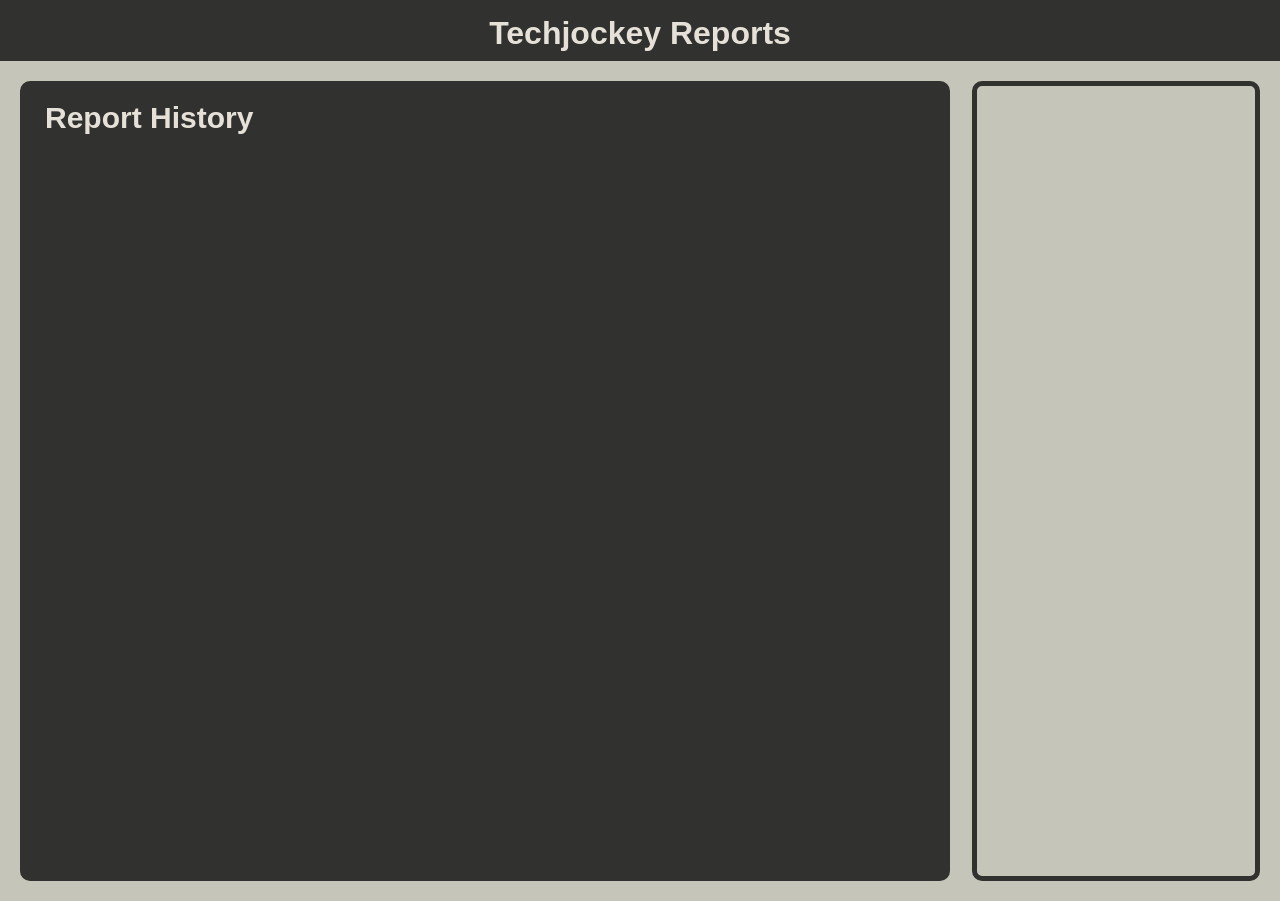
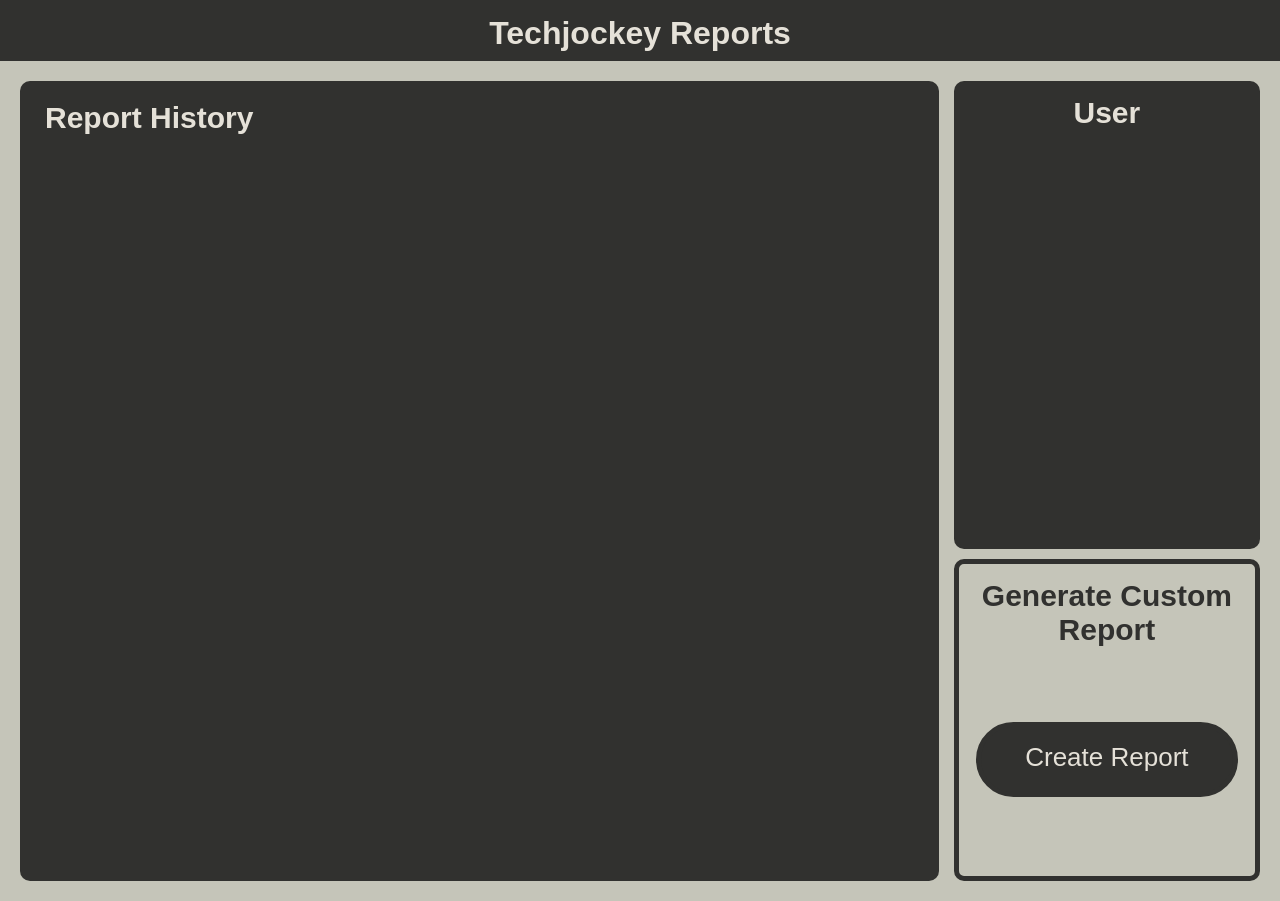
Before and after one commit to Ritvik2205/reports-dashboard, a Flask app: page / in a window 1280 px wide. Run offline with Flask 3, Linux system fonts and the light colour scheme; data that the repository does not hold is empty; some libraries are stand-ins or nearby versions; some web fonts are replaced.

Commit message:
adding report history on homepage + UI

```diff
--- a/website/static/styles.css
+++ b/website/static/styles.css
@@ -42,6 +42,14 @@ body {
     justify-content: center;
 }
 
+.home-container {
+    display: flex;
+    flex-direction: row;
+    justify-content: space-between;
+    padding: 20px;
+    height: 100svh;
+}
+
 #homepage .left-panel {
     background-color: var(--secondary-color);
     width: 75%;
@@ -56,11 +64,213 @@ body {
     color: var(--text-color);
 }
 
+#homepage .report-container {
+    display: flex;
+    flex-direction: column;
+    height: 100%;
+    overflow: scroll;
+    align-items: center;
+}
+
+#homepage .report {
+    margin-bottom: 10px;
+    height: 20%;
+    padding: 15px;
+    display: flex;
+    flex-direction: row;
+    align-items: center;
+    border-bottom: 1px solid #635c5c;
+    width: 90%;
+}
+
+#homepage .report .date-created-container {
+    margin-right: 40px;
+    margin-left: 10px;
+    background-color: #444444a5;
+    height: 100%;
+    width: 20%;
+    display: flex;
+    flex-direction: column;
+    align-items: center;
+    justify-content: center;
+    border-radius: 0 80px 80px 0;
+}
+
+.report-created-date {
+    font-size: 20px;
+    margin-top: 3px;
+}
+
+.report-info {
+    display: grid;
+    grid-template: 1fr 1fr / 200px 300px;
+    column-gap: 20px;
+    row-gap: 10px;
+}
+
+#homepage .report .report-name {
+    display: flex;
+    align-items: center;
+    font-size: 28px;
+    grid-row: 1 / span 2;
+}
+
+#homepage .report .report-tables {
+    font-size: 18px;
+}
+
+.report-buttons {
+    height: 100%;
+    margin-left: auto;
+    display: flex;
+    flex-direction: column;
+    justify-content: space-around;
+}
+
+.report-buttons a {
+    display: flex;
+    justify-content: center;
+    text-decoration: none;
+    background-color: var(--primary-color);
+    color: var(--secondary-color);
+    padding: 10px;
+    font-size: 16px;
+    border: 2px solid var(--primary-color);
+    border-radius: 50px;
+    letter-spacing: 1px;
+    font-weight: 600;
+    transition: all 0.3s ease;
+    overflow: hidden;
+    position: relative;
+    z-index: 1;
+}
+
+.report-buttons a::before {
+    content: '';
+    position: absolute;
+    top: 0;
+    left: 0;
+    width: 0;
+    height: 100%;
+    background-color: var(--secondary-color);
+    z-index: -1;
+    transition: .4s;
+    opacity: 0;
+}
+
+.report-buttons a:nth-child(2) {
+    background-color: transparent;
+    color: var(--primary-color);
+}
+
+.report-buttons a:nth-child(2):hover {
+    color: var(--secondary-color);
+}
+
+.report-buttons a:nth-child(2)::before {
+    background-color: var(--primary-color);
+}
+
+.report-buttons a:hover {
+    color: var(--primary-color);
+}
+
+.report-buttons a:hover::before {
+    width: 100%;
+    opacity: 1;
+}
+
 #homepage .right-panel {
+    width: 25%;
+    border: none;
+    padding: 0;
+    margin-left: 15px;
+    height: 100%;
+    display: flex;
+    flex-direction: column;
+}
+
+#homepage .right-panel .top-section {
+    width: 100%;
+    height: 60%;
+    margin-bottom: 10px;
+    background-color: var(--secondary-color);
+    border-radius: 10px;
+    color: var(--text-color);
+}
+
+#homepage .right-panel .top-section .top-subeading {
+    font-size: 30px;
+    font-weight: 600;
+    text-align: center;
+    padding: 15px;
+}
+
+#homepage .right-panel .bottom-section {
     background-color: var(--primary-color);
     border: 5px solid var(--secondary-color);
-    width: 20%;
+    display: flex;
+    flex-direction: column;
+    align-items: center;
+    height: 40%;
+    /* width: 100%; */
+    border-radius: 10px;
 }
+
+#homepage .right-panel .right-subheading {
+    font-size: 30px;
+    font-weight: 600;
+    text-align: center;
+    padding: 15px;
+}
+
+#homepage .right-panel a {
+    background-color: var(--secondary-color);
+    color: var(--text-color);
+    display: flex;
+    justify-content: center;
+    align-items: center;
+    padding-bottom: 5px;
+    height: 60px;
+    width: 85%;
+    border: none;
+    border-radius: 50px;
+    cursor: pointer;
+    font-size: 26px;
+    margin-top: 60px;
+    border: 5px solid var(--secondary-color);
+    transition: all 0.3s ease;
+    position: relative;
+    overflow: hidden;
+    text-decoration: none;
+    z-index: 1;
+}
+
+#homepage .right-panel a::before {
+    content: '';
+    position: absolute;
+    top: 0;
+    left: 0;
+    width: 0;
+    height: 100%;
+    background-color: var(--primary-color);
+    z-index: -1;
+    transition: all 0.3s ease-in;
+    border-radius: 40px;
+    opacity: 0;
+}
+
+#homepage .right-panel a:hover {
+    color: var(--secondary-color);
+    font-size: 30px;
+}
+
+
+#homepage .right-panel a:hover::before {
+    width: 100%;
+    opacity: 1;
+}
+
 
 /* -----------------------------------------------------------------------------------------------------  */
 /* ------------------------------------------- Dashboard CSS -------------------------------------------  */
--- a/website/templates/index.html
+++ b/website/templates/index.html
@@ -9,14 +9,42 @@
             <h1>Techjockey Reports</h1>
         </div>
 
-        <div class="container">
+        <div class="home-container">
             <div class="left-panel">
                 <div class="left-heading">Report History</div>
                 <div class="report-container">
-
+                    {% for report in last_five_reports %}
+                        <div class="report">
+                            <div class="date-created-container">
+                                <div>Date Created:</div>
+                                <div class="report-created-date"> {{ report['date_time_created'].strftime('%d-%m-%Y') }} </div>
+                            </div>
+                            <div class="report-info">
+                                <div class="report-name"> {{ report['report_name']}} </div>
+                                <div class="report-tables"> Tables used: {{ report['active_card_table_name'] }} </div>
+                                {% if report['report_start_date'] or report['report_end_date'] %}
+                                    <div class="report-period">Period: {{ report['report_start_date'] }} to {{ report['report_end_date'] }} </div>
+                                {% else %}
+                                    <div class="report-period"> No specified period </div>
+                                {% endif %}
+                            </div>
+                            <div class="report-buttons">
+                                <a href="/report" class="generate-report">Generate report</a>
+                                <a href="/dashboard" class="load-report">Load report</a>
+                            </div>
+                        </div>
+                    {% endfor %}
                 </div>
             </div>
-            <div class="right-panel"></div>
+            <div class="right-panel">
+                <div class="top-section">
+                    <div class="top-subeading">User</div>
+                </div>
+                <div class="bottom-section">
+                    <div class="right-subheading">Generate Custom Report</div>
+                    <a href="/dashboard" method="get">Create Report</a>
+                </div>
+            </div>
         </div>
     </div>
 
--- a/website/views.py
+++ b/website/views.py
@@ -12,15 +12,13 @@ views = Blueprint('views', __name__)
 
 @views.route('/')
 def home():
-    return render_template('index.html')
+    last_five_reports =  mongo.db.reports.find().sort([('_id', -1)]).limit(5)
+    return render_template('index.html', last_five_reports=last_five_reports)
 
 
 @views.route('/dashboard', methods=['GET', 'POST'])
 def dashboard():
     if request.method == 'GET':
-        leads = Leads.query.all()
-        table_name = str(Leads.__table__.name).capitalize()
-        column_names = [column.name for column in Leads.__table__.columns]
         return render_template('dashboard.html', table_names=table_names)
     else:
         active_list_items =  request.get_json()['activeListItems']
@@ -81,10 +79,10 @@ def report():
             result = connection.execute(stmt)
             table_rows += result.fetchall()
 
-        if active_list_items:
-            column_names += active_list_items
-        else:
-            column_names += [column.name for column in table.columns]
+        # if active_list_items:
+    column_names = active_list_items
+        # else:
+        #     column_names += [column.name for column in table.columns]
     lead_status_unique_values = []
     for lead in db.session.query(Leads.lead_status).distinct():
         lead_status_unique_values.append(lead.lead_status)
```
